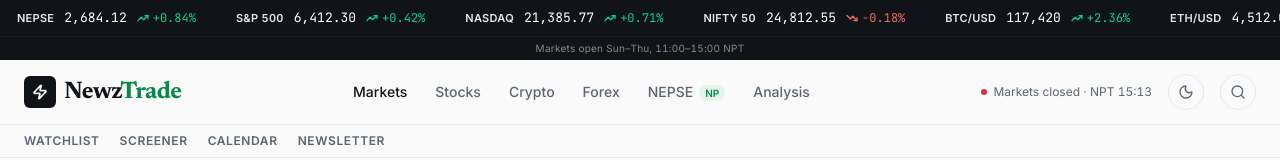
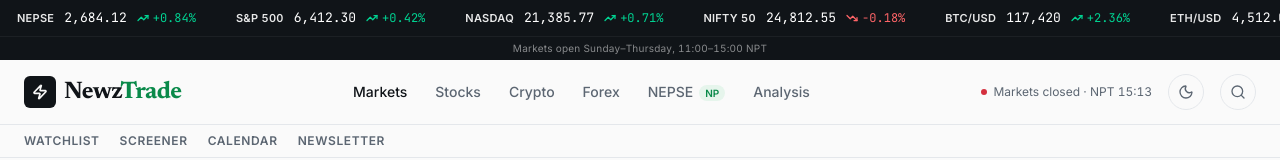
Before and after one commit to 08learner/newztrade, a Next.js app: page / in a window 1280 px wide. Shown: the top 160 px of the page. Built offline with nearby package versions, Linux system fonts and the light colour scheme; no server answers; the database is empty.

Commit message:
Spell out NEPSE trading days in the ticker note

```diff
--- a/components/newztrade/TickerBar.tsx
+++ b/components/newztrade/TickerBar.tsx
@@ -59,7 +59,7 @@
         })}
       </div>
       <p className="border-t border-white/5 px-4 py-1 text-center text-[10px] tracking-wide text-white/50">
-        Markets open Sun–Thu, 11:00–15:00 NPT
+        Markets open Sunday–Thursday, 11:00–15:00 NPT
       </p>
     </div>
   )
```
